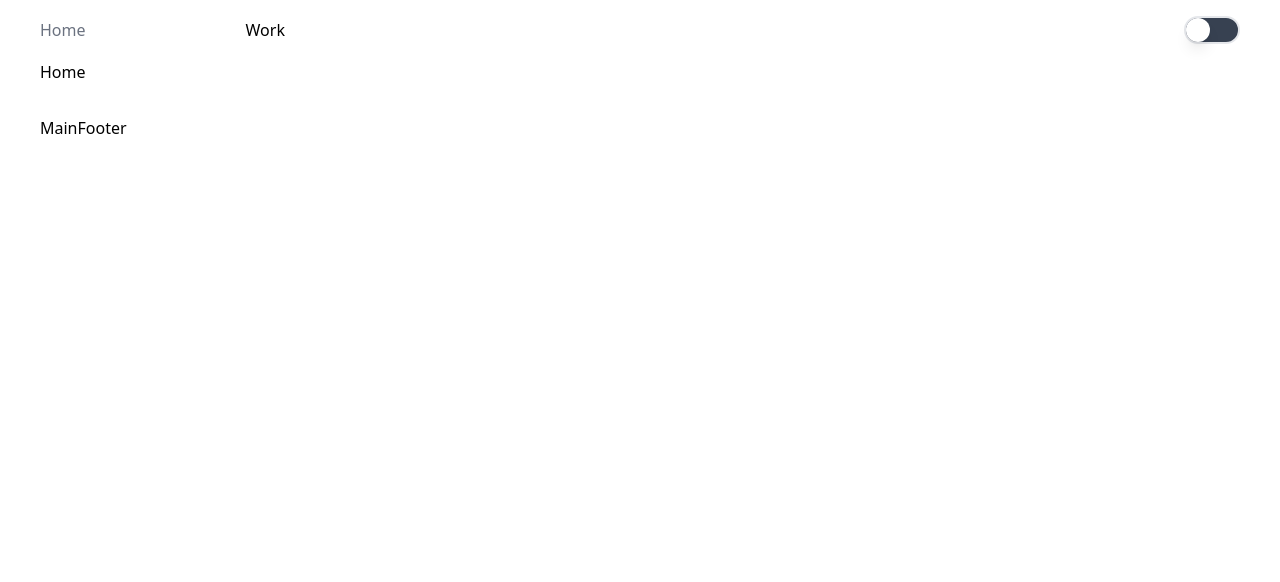
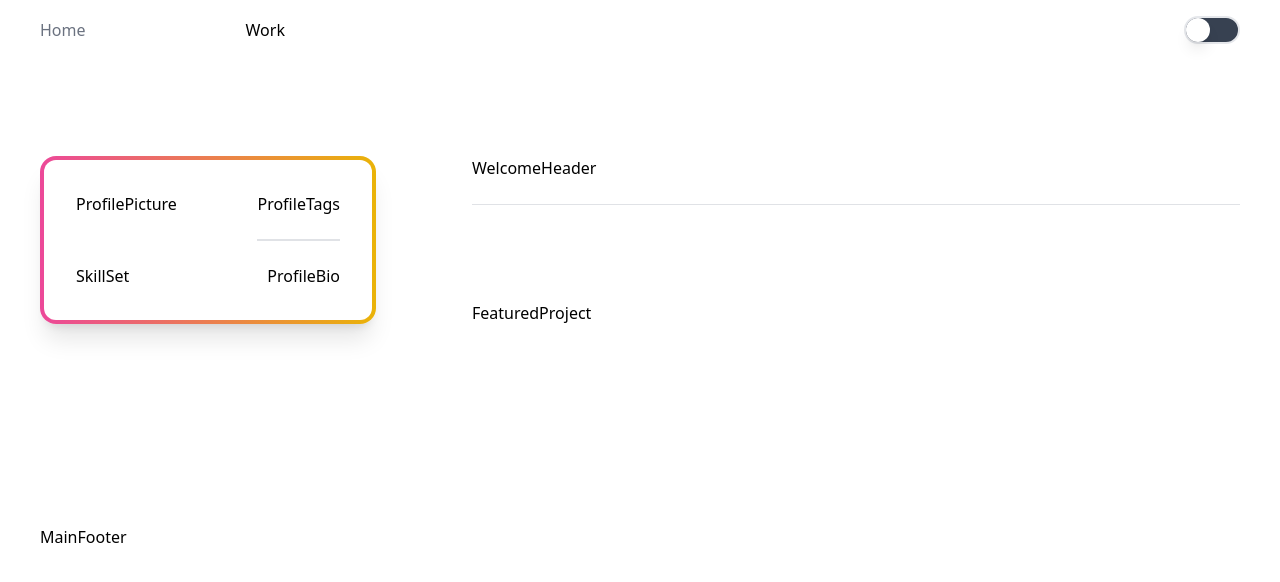
Before and after one commit to Takhine/portfolio-2022, a Next.js app: page / in a window 1280 px wide. Shown: the top 582 px of the page. Built offline with nearby package versions, Linux system fonts and the light colour scheme.

Commit message:
Home page layout and placement

```diff
--- /dev/null
+++ b/components/molecules/Card/GradientCard.tsx
@@ -0,0 +1,24 @@
+import React from "react";
+
+interface GradientCardProps {
+  children: React.ReactNode;
+  className?: string;
+}
+
+const GradientCard: React.FC<GradientCardProps> = ({ children, className }) => {
+  return (
+    <div
+      className={`p-1 shadow-xl bg-gradient-to-r from-pink-500 via-red-500 to-yellow-500 rounded-2xl ${className}`}
+    >
+      <div className="block p-6 bg-white sm:p-8 rounded-xl">{children}</div>
+    </div>
+  );
+};
+
+GradientCard.displayName = "GradientCard";
+
+GradientCard.defaultProps = {
+  className: "",
+};
+
+export default GradientCard;
--- /dev/null
+++ b/components/templates/Home/FeaturedProject.tsx
@@ -0,0 +1,11 @@
+import React from 'react';
+
+interface FeaturedProjectProps {}
+
+const FeaturedProject: React.FC<FeaturedProjectProps> = () => {
+return <section className="order-3 col-span-3 row-span-1 lg:col-span-2 lg:row-span-2 ">FeaturedProject</section>
+}
+
+FeaturedProject.displayName = 'FeaturedProject';
+
+export default FeaturedProject;
--- /dev/null
+++ b/components/templates/Home/MainDetails/MainDetails.tsx
@@ -0,0 +1,29 @@
+import GradientCard from "components/molecules/Card/GradientCard";
+import React from "react";
+import ProfileBio from "./ProfileBio";
+import ProfileHeading from "./ProfileHeading";
+import ProfilePicture from "./ProfilePicture";
+import SkillSet from "./SkillSet";
+
+interface MainDetailsProps {}
+
+const MainDetails: React.FC<MainDetailsProps> = () => {
+  return (
+    <div className="col-span-3 row-span-3 lg:row-end-3 lg:col-span-1 order-2 lg:order-1">
+      <GradientCard>
+        <div className="flex justify-between">
+        <ProfilePicture />
+        <ProfileHeading />
+        </div>
+        <div className="flex flex-col-reverse md:flex-row justify-between">
+          <SkillSet />
+          <ProfileBio />
+        </div>
+      </GradientCard>
+    </div>
+  );
+};
+
+MainDetails.displayName = "MainDetails";
+
+export default MainDetails;
--- /dev/null
+++ b/components/templates/Home/MainDetails/ProfileBio.tsx
@@ -0,0 +1,11 @@
+import React from 'react';
+
+interface ProfileBioProps {}
+
+const ProfileBio: React.FC<ProfileBioProps> = () => {
+return <div>ProfileBio</div>
+}
+
+ProfileBio.displayName = 'ProfileBio';
+
+export default ProfileBio;
--- /dev/null
+++ b/components/templates/Home/MainDetails/ProfileHeading.tsx
@@ -0,0 +1,16 @@
+import React from "react";
+import ProfileTags from "./ProfileTags";
+
+interface ProfileHeadingProps {}
+
+const ProfileHeading: React.FC<ProfileHeadingProps> = () => {
+  return (
+    <div>
+      <ProfileTags />
+    </div>
+  );
+};
+
+ProfileHeading.displayName = "ProfileHeading";
+
+export default ProfileHeading;
--- /dev/null
+++ b/components/templates/Home/MainDetails/ProfilePicture.tsx
@@ -0,0 +1,11 @@
+import React from 'react';
+
+interface ProfilePictureProps {}
+
+const ProfilePicture: React.FC<ProfilePictureProps> = () => {
+return <div>ProfilePicture</div>
+}
+
+ProfilePicture.displayName = 'ProfilePicture';
+
+export default ProfilePicture;
--- /dev/null
+++ b/components/templates/Home/MainDetails/ProfileTags.tsx
@@ -0,0 +1,14 @@
+import React from 'react';
+
+interface ProfileTagsProps {}
+
+const ProfileTags: React.FC<ProfileTagsProps> = () => {
+return <div>ProfileTags
+
+    <div className="divider" />
+</div>
+}
+
+ProfileTags.displayName = 'ProfileTags';
+
+export default ProfileTags;
--- /dev/null
+++ b/components/templates/Home/MainDetails/SkillSet.tsx
@@ -0,0 +1,11 @@
+import React from 'react';
+
+interface SkillSetProps {}
+
+const SkillSet: React.FC<SkillSetProps> = () => {
+return <div>SkillSet</div>
+}
+
+SkillSet.displayName = 'SkillSet';
+
+export default SkillSet;
--- /dev/null
+++ b/components/templates/Home/WelcomeHeader.tsx
@@ -0,0 +1,11 @@
+import React from 'react';
+
+interface WelcomeHeaderProps {}
+
+const WelcomeHeader: React.FC<WelcomeHeaderProps> = () => {
+return <header className="col-span-3 order-1 lg:order-2 lg:col-span-2 lg:row-end-1 border-b border-slate01 pb-6">WelcomeHeader</header>
+}
+
+WelcomeHeader.displayName = 'WelcomeHeader';
+
+export default WelcomeHeader;
--- a/pages/index.tsx
+++ b/pages/index.tsx
@@ -1,4 +1,7 @@
 import MainLayout from 'components/layouts/MainLayout'
+import FeaturedProject from 'components/templates/Home/FeaturedProject'
+import MainDetails from 'components/templates/Home/MainDetails/MainDetails'
+import WelcomeHeader from 'components/templates/Home/WelcomeHeader'
 import type { NextPage } from 'next'
 import Head from 'next/head'
 
@@ -10,7 +13,11 @@ const Home: NextPage = () => {
         <meta name="description" content="Aniketh Nair" />
         <link rel="icon" href="/favicon.ico" />
       </Head>
-      <div>Home</div>
+      <main className="mt-8 md:mt-12 lg:mt-24 grid gap-9 lg:gap-24 grid-rows-3	grid-cols-3">
+        <MainDetails />
+        <WelcomeHeader />
+        <FeaturedProject />
+      </main>
     </MainLayout>
   )
 }
--- a/styles/globals.css
+++ b/styles/globals.css
@@ -1,3 +1,23 @@
 @tailwind base;
 @tailwind components;
 @tailwind utilities;
+
+.divider {
+    display: flex;
+    flex-direction: row;
+    align-items: center;
+    align-self: stretch;
+    margin-top: 1rem;
+    margin-bottom: 1rem;
+    height: 1rem;
+    white-space: nowrap;
+}
+
+.divider::after, .divider::before {
+    background-color: #E0E2E6;
+    --tw-bg-opacity: .1;
+    content: "";
+    flex-grow: 1;
+    height: 0.125rem;
+    width: 100%;
+}
--- a/tailwind.config.js
+++ b/tailwind.config.js
@@ -30,10 +30,12 @@ module.exports = {
     },
     colors: {
       blue: colors.blue,
+      yellow: colors.yellow,
       pink: colors.pink,
       white: colors.white,
       gray: colors.gray,
-      teal: colors.teal
+      teal: colors.teal,
+      slate01: '#E0E2E6'
     }
   },
   plugins: [],
```
